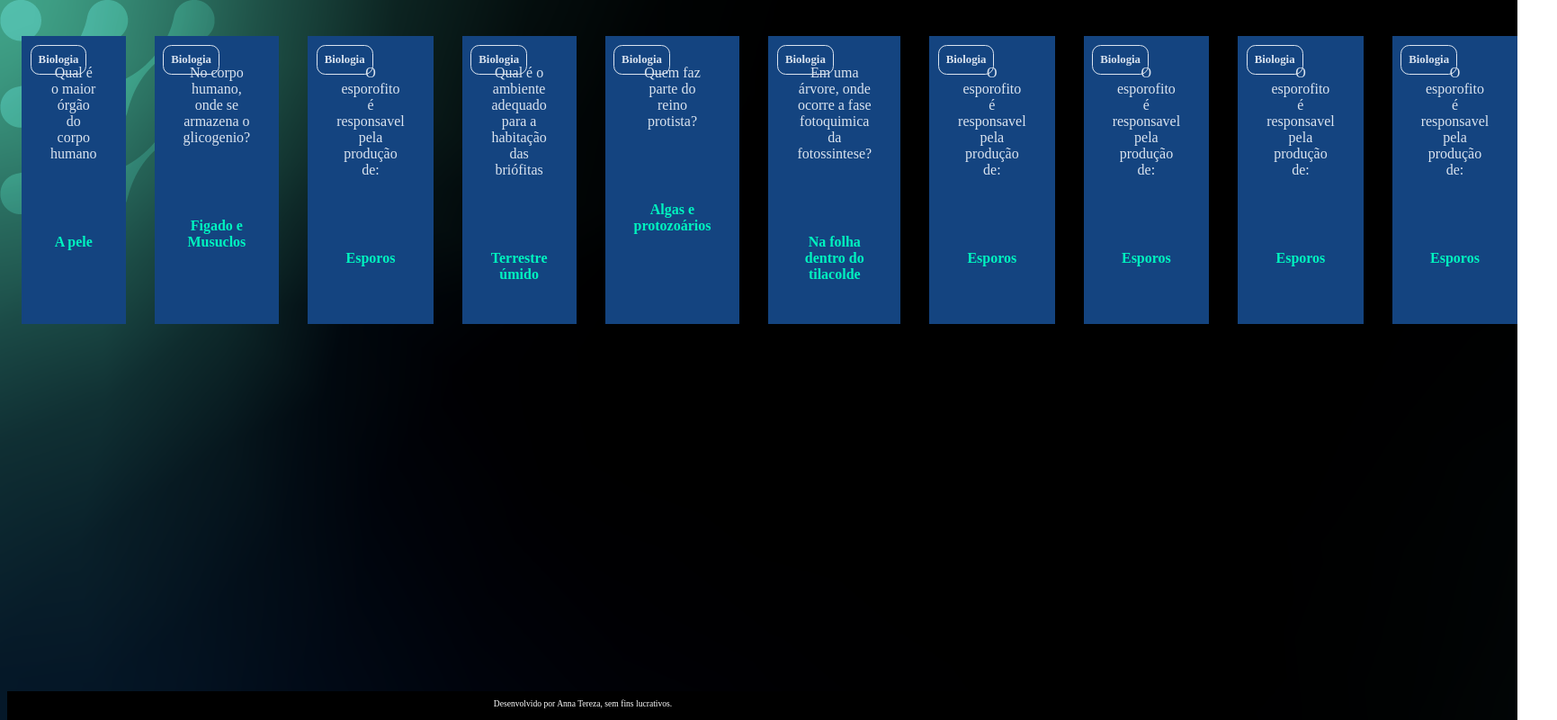
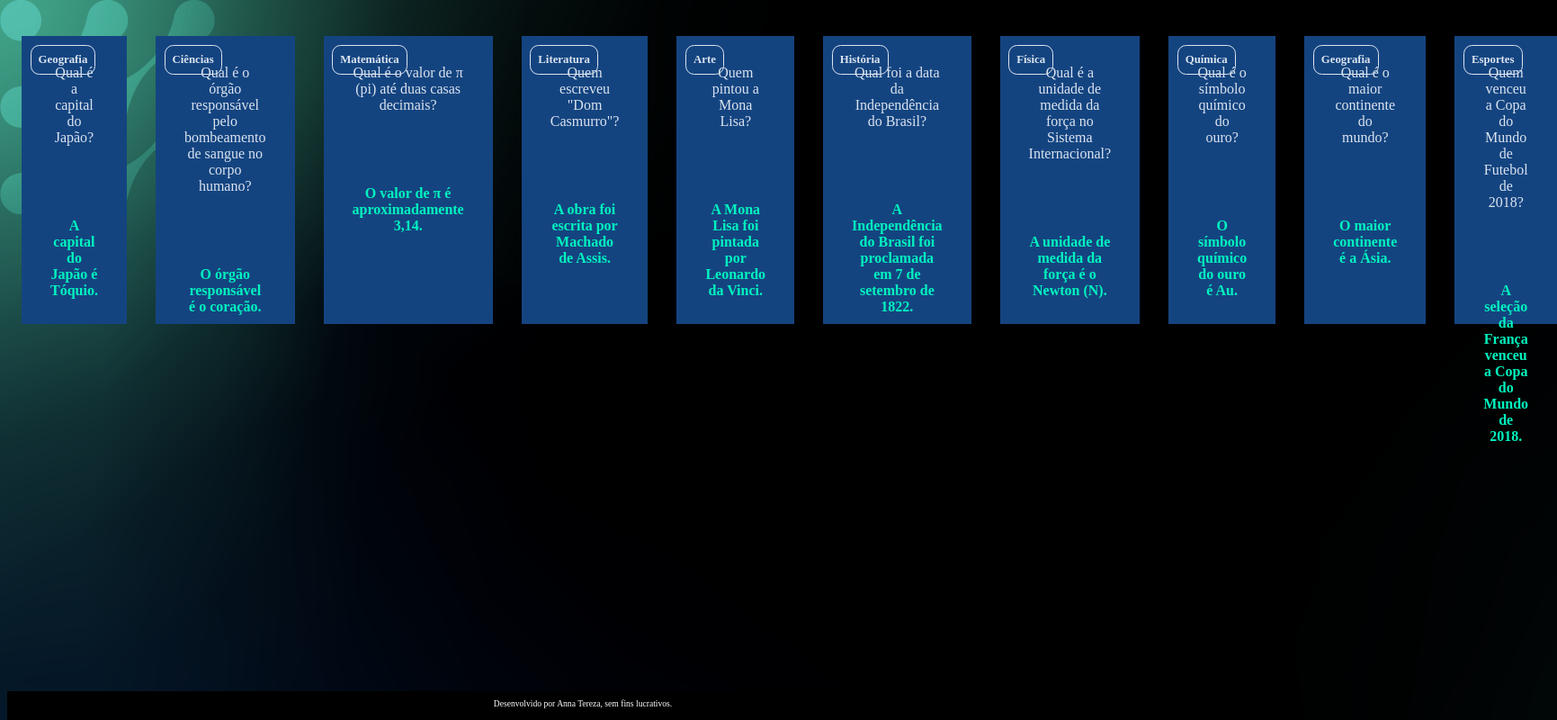
Before and after one commit to annattaf/flashcards, a plain HTML site: page index.html in a window 1280 px wide. Shown: the whole page at 90% size, 1731 px wide, since content can reach past the window. Drawn offline with Linux system fonts and the light colour scheme; a web font is replaced by a local one.

Commit message:
Add files via upload

```diff
--- /dev/null
+++ b/app.js
@@ -0,0 +1,29 @@
+function criaCartao(categoria, pergunta, resposta) {
+    let container = document.getElementById('container')
+    let cartao = document.createElement('article')
+    cartao.className = 'cartao'
+
+    cartao.innerHTML = `
+    <div class="cartao__conteudo">
+    <h3>${categoria}</h3>
+    <div class="cartao__conteudo__pergunta">
+        <p>${pergunta}</p>
+    </div>
+    <div class="cartao__conteudo__resposta">
+        <p>${resposta}</p>
+    </div>
+    </div>
+    `
+
+    let respostaEstaVisivel = false
+
+    function viraCartao() {
+        respostaEstaVisivel = !respostaEstaVisivel
+        cartao.classList.toggle('active', respostaEstaVisivel)
+    }
+    cartao.addEventListener('click', viraCartao)
+
+
+    container.appendChild(cartao)
+
+}
--- a/index.html
+++ b/index.html
@@ -16,7 +16,7 @@
 <body>
     <main>
         <section id="container">
-            <article class="cartao">
+            <!-- <article class="cartao">
                 <div class="cartao__conteudo">
                     <h3>Biologia</h3>
                     <div class="cartao__conteudo__pergunta">
@@ -26,121 +26,13 @@
                         <p>A pele</p>
                     </div>
                 </div>
-            </article>
-            <article class="cartao">
-                <div class="cartao__conteudo">
-                    <h3>Biologia</h3>
-                    <div class="cartao__conteudo__pergunta">
-                        <p>No corpo humano, onde se armazena o glicogenio?</p>
-                    </div>
-                    <div class="cartao__conteudo__resposta">
-                        <p>Figado e Musuclos</p>
-                    </div>
-                </div>
-            </article>
-            <article class="cartao">
-                <div class="cartao__conteudo">
-                    <h3>Biologia</h3>
-                    <div class="cartao__conteudo__pergunta">
-                        <p>O esporofito é responsavel pela produção de:</p>
-                    </div>
-                    <div class="cartao__conteudo__resposta">
-                        <p>Esporos</p>
-                    </div>
-                </div>
-            </article>
-            <article class="cartao">
-                <div class="cartao__conteudo">
-                    <h3>Biologia</h3>
-                    <div class="cartao__conteudo__pergunta">
-                        <p>Qual é o ambiente adequado para a habitação das briófitas</p>
-                    </div>
-                    <div class="cartao__conteudo__resposta">
-                        <p>Terrestre úmido</p>
-                    </div>
-                </div>
-            </article>
-            <article class="cartao">
-                <div class="cartao__conteudo">
-                    <h3>Biologia</h3>
-                    <div class="cartao__conteudo__pergunta">
-                        <p>Quem faz parte do reino protista?</p>
-                    </div>
-                    <div class="cartao__conteudo__resposta">
-                        <p>Algas e protozoários</p>
-                    </div>
-                </div>
-            </article>
-            <article class="cartao">
-                <div class="cartao__conteudo">
-                    <h3>Biologia</h3>
-                    <div class="cartao__conteudo__pergunta">
-                        <p>Em uma árvore, onde ocorre a fase fotoquimica da fotossintese?</p>
-                    </div>
-                    <div class="cartao__conteudo__resposta">
-                        <p>Na folha dentro do tilacolde</p>
-                    </div>
-                </div>
-            </article>
-            <article class="cartao">
-                <div class="cartao__conteudo">
-                    <h3>Biologia</h3>
-                    <div class="cartao__conteudo__pergunta">
-                        <p>O esporofito é responsavel pela produção de:</p>
-                    </div>
-                    <div class="cartao__conteudo__resposta">
-                        <p>Esporos</p>
-                    </div>
-                </div>
-            </article>
-            <article class="cartao">
-                <div class="cartao__conteudo">
-                    <h3>Biologia</h3>
-                    <div class="cartao__conteudo__pergunta">
-                        <p>O esporofito é responsavel pela produção de:</p>
-                    </div>
-                    <div class="cartao__conteudo__resposta">
-                        <p>Esporos</p>
-                    </div>
-                </div>
-            </article>
-            <article class="cartao">
-                <div class="cartao__conteudo">
-                    <h3>Biologia</h3>
-                    <div class="cartao__conteudo__pergunta">
-                        <p>O esporofito é responsavel pela produção de:</p>
-                    </div>
-                    <div class="cartao__conteudo__resposta">
-                        <p>Esporos</p>
-                    </div>
-                </div>
-            </article>
-            <article class="cartao">
-                <div class="cartao__conteudo">
-                    <h3>Biologia</h3>
-                    <div class="cartao__conteudo__pergunta">
-                        <p>O esporofito é responsavel pela produção de:</p>
-                    </div>
-                    <div class="cartao__conteudo__resposta">
-                        <p>Esporos</p>
-                    </div>
-                </div>
-            </article>
-
-
-
-
-
-
-
-
-
-
+            </article> -->
         </section>
     </main>
+    <footer>
+        <p>Desenvolvido por Anna Tereza, sem fins lucrativos.</p>
+    </footer>
+    <script src="app.js"></script>
+    <script src="perguntas.js"></script>
 </body>
-<footer>
-    <p>Desenvolvido por Anna Tereza, sem fins lucrativos.</p>
-</footer>
-
 </html>
--- /dev/null
+++ b/perguntas.js
@@ -0,0 +1,59 @@
+criaCartao(
+    'Geografia',
+    'Qual é a capital do Japão?',
+    'A capital do Japão é Tóquio.'
+)
+
+criaCartao(
+    'Ciências',
+    'Qual é o órgão responsável pelo bombeamento de sangue no corpo humano?',
+    'O órgão responsável é o coração.'
+)
+
+criaCartao(
+    'Matemática',
+    'Qual é o valor de π (pi) até duas casas decimais?',
+    'O valor de π é aproximadamente 3,14.'
+)
+
+criaCartao(
+    'Literatura',
+    'Quem escreveu "Dom Casmurro"?',
+    'A obra foi escrita por Machado de Assis.'
+)
+
+criaCartao(
+    'Arte',
+    'Quem pintou a Mona Lisa?',
+    'A Mona Lisa foi pintada por Leonardo da Vinci.'
+)
+
+criaCartao(
+    'História',
+    'Qual foi a data da Independência do Brasil?',
+    'A Independência do Brasil foi proclamada em 7 de setembro de 1822.'
+)
+
+criaCartao(
+    'Física',
+    'Qual é a unidade de medida da força no Sistema Internacional?',
+    'A unidade de medida da força é o Newton (N).'
+)
+
+criaCartao(
+    'Química',
+    'Qual é o símbolo químico do ouro?',
+    'O símbolo químico do ouro é Au.'
+)
+
+criaCartao(
+    'Geografia',
+    'Qual é o maior continente do mundo?',
+    'O maior continente é a Ásia.'
+)
+
+criaCartao(
+    'Esportes',
+    'Quem venceu a Copa do Mundo de Futebol de 2018?',
+    'A seleção da França venceu a Copa do Mundo de 2018.'
+)
```
